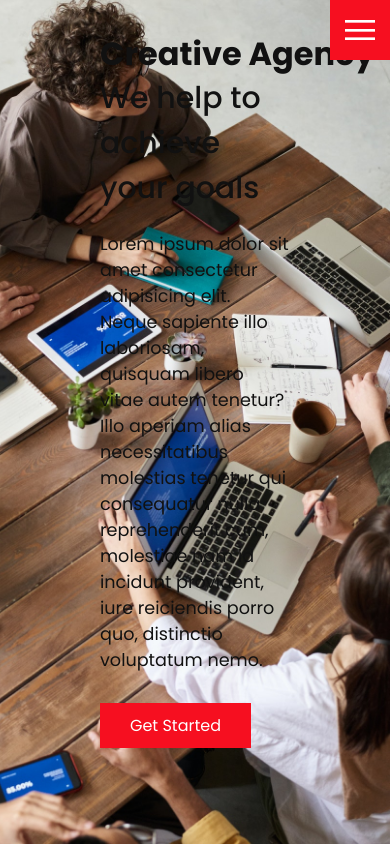
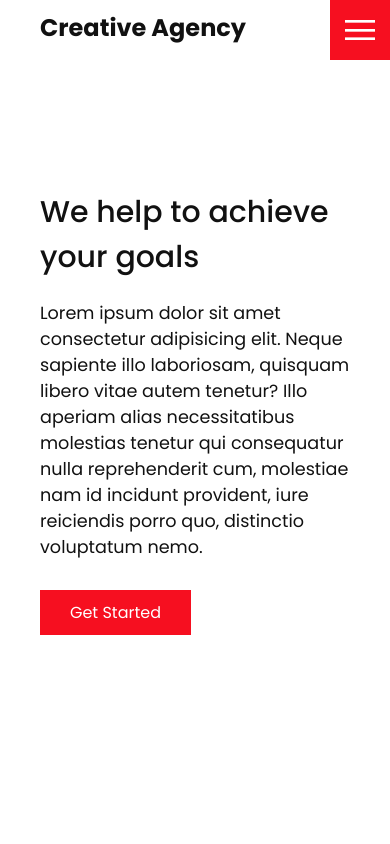
Before and after one commit to DanDucVira/creativeAgencyWebsite, a plain HTML site: page index.html in a window 390 px wide. Drawn offline with Linux system fonts and the light colour scheme.

Commit message:
added media queries:

```diff
--- a/css/style.css
+++ b/css/style.css
@@ -163,3 +163,25 @@ section {
     right: 0;
     height: 110%;
 }
+
+/*Media Queries*/
+@media(max-width: 1068px) {
+    .home-img {
+        display: none;
+
+    }
+
+    .logo {
+        top: 10px;
+        left: 40px;
+        font-size: 1.5rem;
+    }
+
+    section {
+        padding: 100px 40px;
+    }
+
+    .navigation ul li a {
+        font-size: 2rem;
+    }
+}
```
